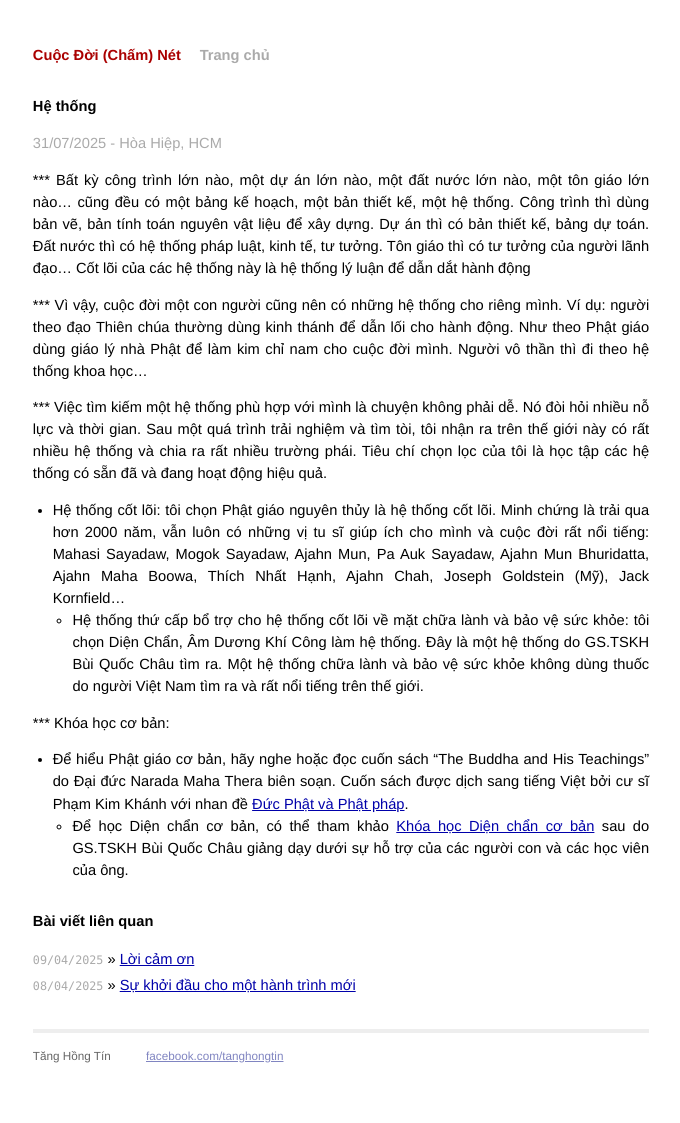
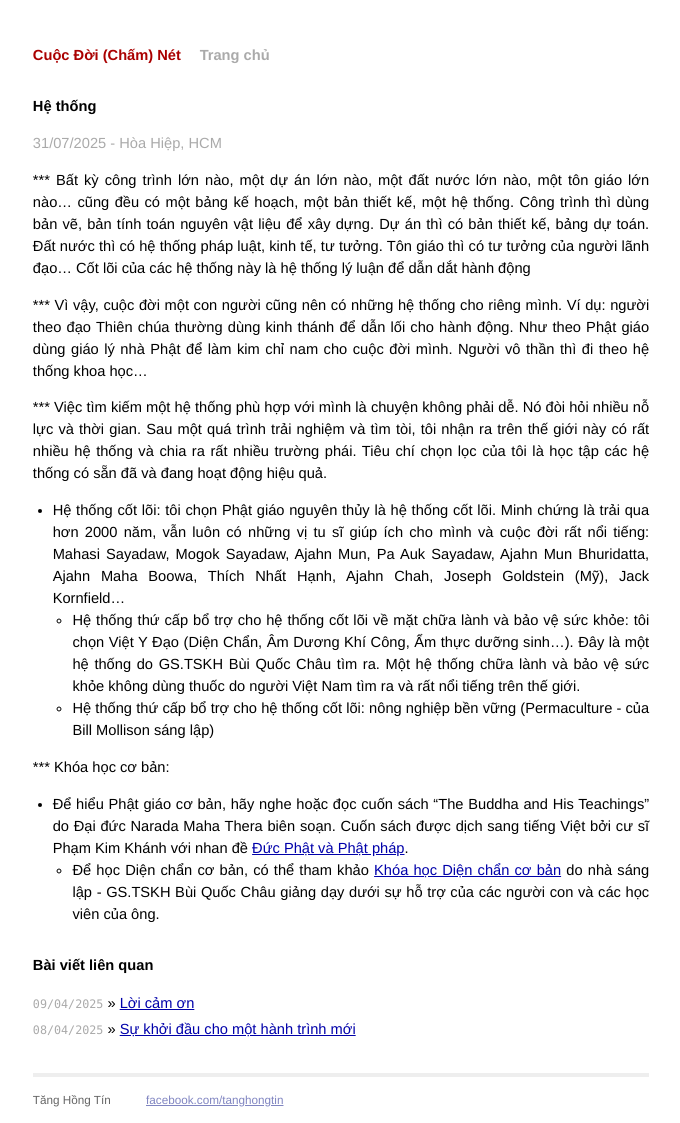
Before and after one commit to tanghongtin/cuocdoi, a Jekyll site: the page built from _posts/2025-07-31-he-thong.md, in a window 1280 px wide. Shown: the whole page, without its empty margins (299-979 px from the left). Built offline with Jekyll 4.4.1, drawn with Linux system fonts in a browser that asks for light colours; before the commit the page ends 1079 px from its top, so only the background shows below that.

Commit message:
Update 2025-07-31-he-thong.md

```diff
--- a/_posts/2025-07-31-he-thong.md
+++ b/_posts/2025-07-31-he-thong.md
@@ -15,10 +15,11 @@ title: Hệ thống
 *** Việc tìm kiếm một hệ thống phù hợp với mình là chuyện không phải dễ. Nó đòi hỏi nhiều nỗ lực và thời gian. Sau một quá trình trải nghiệm và tìm tòi, tôi nhận ra trên thế giới này có rất nhiều hệ thống và chia ra rất nhiều trường phái. Tiêu chí chọn lọc của tôi là học tập các hệ thống có sẵn đã và đang hoạt động hiệu quả.
 
 - Hệ thống cốt lõi: tôi chọn Phật giáo nguyên thủy là hệ thống cốt lõi. Minh chứng là trải qua hơn 2000 năm, vẫn luôn có những vị tu sĩ giúp ích cho mình và cuộc đời rất nổi tiếng: Mahasi Sayadaw, Mogok Sayadaw, Ajahn Mun, Pa Auk Sayadaw, Ajahn Mun Bhuridatta, Ajahn Maha Boowa, Thích Nhất Hạnh, Ajahn Chah, Joseph Goldstein (Mỹ), Jack Kornfield...
-    - Hệ thống thứ cấp bổ trợ cho hệ thống cốt lõi về mặt chữa lành và bảo vệ sức khỏe: tôi chọn Diện Chẩn, Âm Dương Khí Công làm hệ thống. Đây là một hệ thống do GS.TSKH Bùi Quốc Châu tìm ra. Một hệ thống chữa lành và bảo vệ sức khỏe không dùng thuốc do người Việt Nam tìm ra và rất nổi tiếng trên thế giới.
+    - Hệ thống thứ cấp bổ trợ cho hệ thống cốt lõi về mặt chữa lành và bảo vệ sức khỏe: tôi chọn Việt Y Đạo (Diện Chẩn, Âm Dương Khí Công, Ẩm thực dưỡng sinh...). Đây là một hệ thống do GS.TSKH Bùi Quốc Châu tìm ra. Một hệ thống chữa lành và bảo vệ sức khỏe không dùng thuốc do người Việt Nam tìm ra và rất nổi tiếng trên thế giới.
+    - Hệ thống thứ cấp bổ trợ cho hệ thống cốt lõi: nông nghiệp bền vững (Permaculture - của Bill Mollison sáng lập)
 
 
 *** Khóa học cơ bản:
 
 - Để hiểu Phật giáo cơ bản, hãy nghe hoặc đọc cuốn sách "The Buddha and His Teachings" do Đại đức Narada Maha Thera biên soạn. Cuốn sách được dịch sang tiếng Việt bởi cư sĩ Phạm Kim Khánh với nhan đề [Đức Phật và Phật pháp](https://www.youtube.com/watch?v=vcUoOweefbc&list=PL996T8k06z5oQiD9HDdpPRXB3W1OvvXz0).
-    - Để học Diện chẩn cơ bản, có thể tham khảo [Khóa học Diện chẩn cơ bản](https://www.youtube.com/watch?v=juUfNlshecg&list=PLmybVegIcax4vzSUdOpUmApRg-HBHrzHR&index=26) sau do GS.TSKH Bùi Quốc Châu giảng dạy dưới sự hỗ trợ của các người con và các học viên của ông.
+    - Để học Diện chẩn cơ bản, có thể tham khảo [Khóa học Diện chẩn cơ bản](https://www.youtube.com/watch?v=juUfNlshecg&list=PLmybVegIcax4vzSUdOpUmApRg-HBHrzHR&index=26) do nhà sáng lập - GS.TSKH Bùi Quốc Châu giảng dạy dưới sự hỗ trợ của các người con và các học viên của ông.
```
